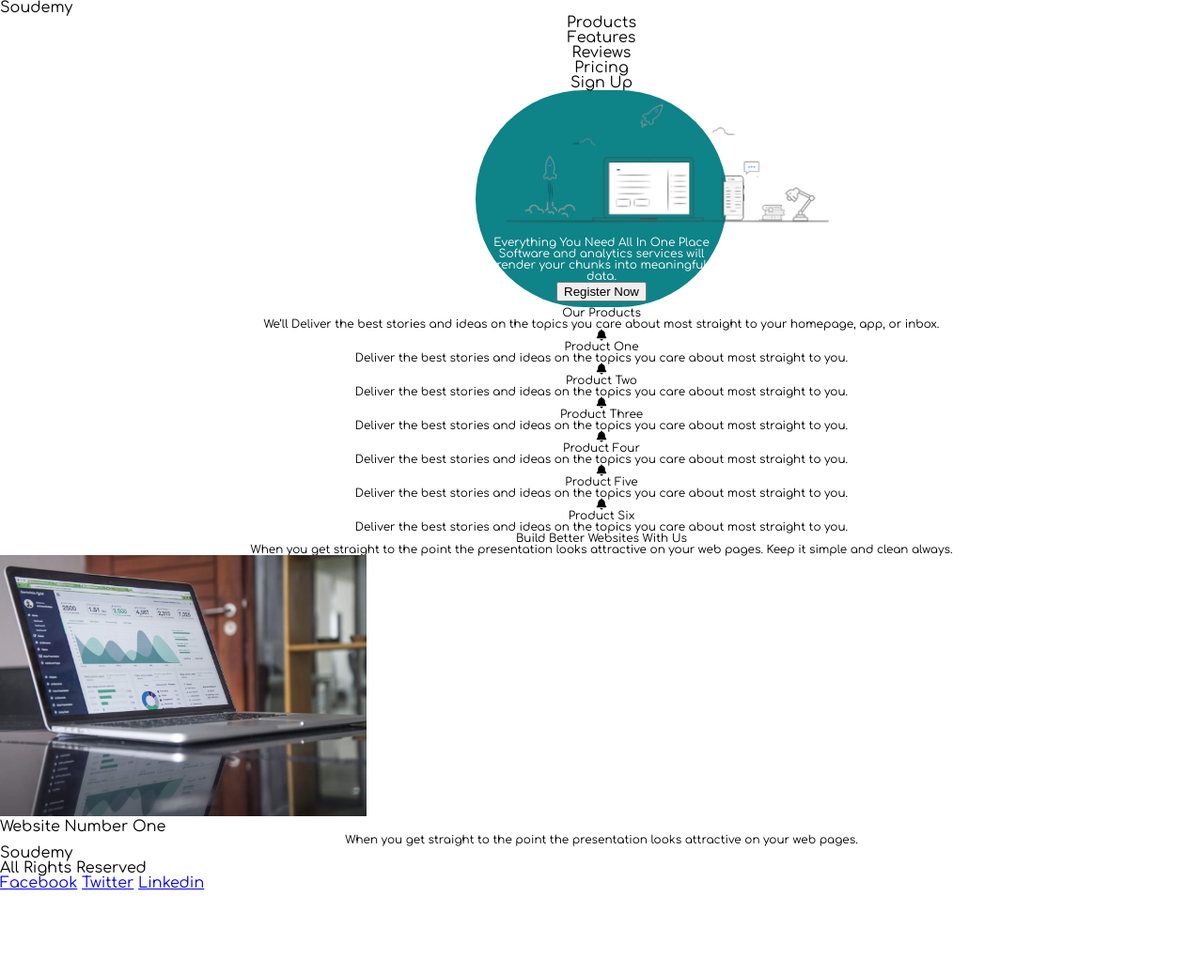
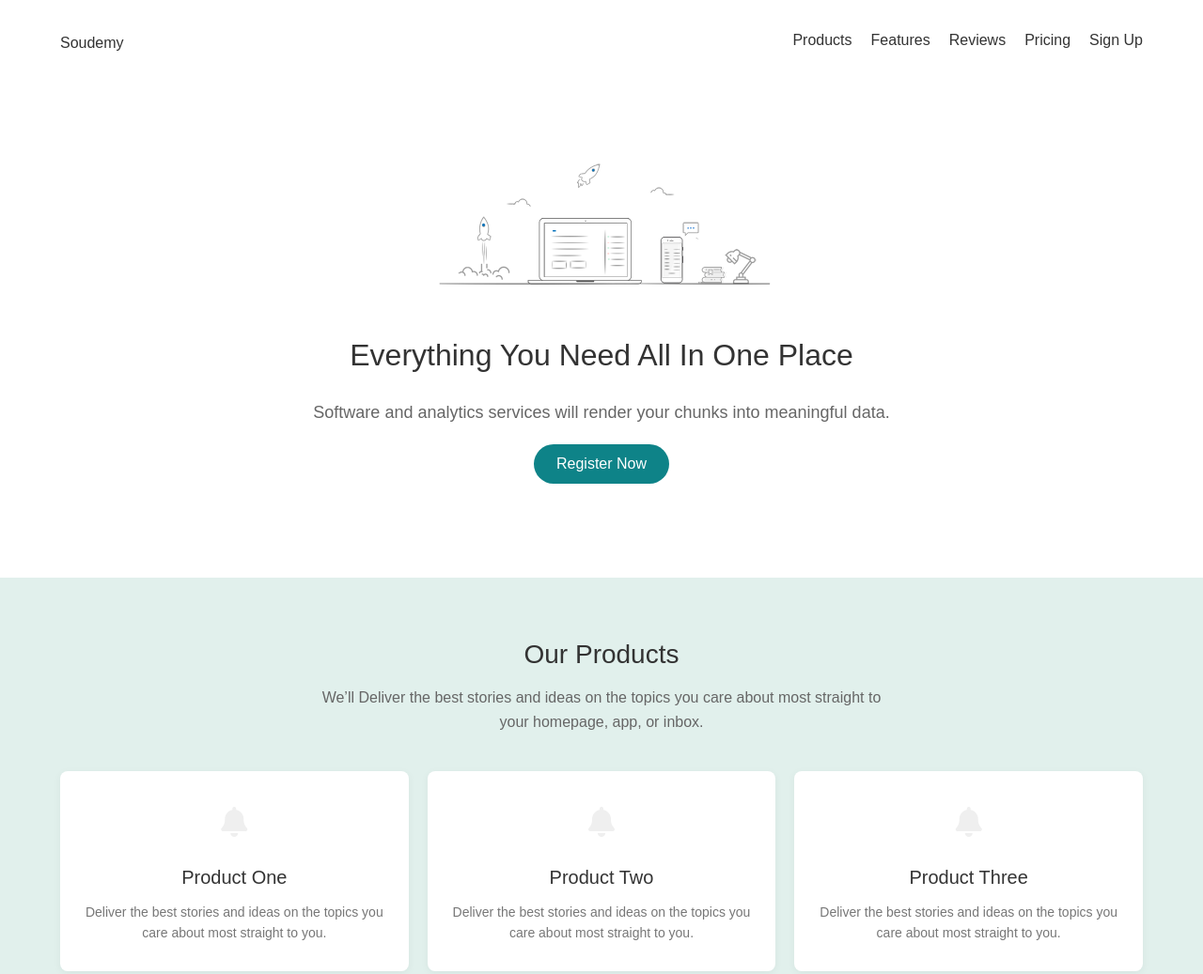
Before and after one commit to Queiroz-joao/atv_soudemy, a plain HTML site: page index.html in a window 1280 px wide. Shown: the top 1037 px of the page at 94% size. Before the commit the page ends 949 px from the top, so only its background shows below. Drawn offline with Linux system fonts and the light colour scheme.

Commit message:
Add files via upload

```diff
--- a/css/style.css
+++ b/css/style.css
@@ -1,37 +1,259 @@
+/* RESET SIMPLES */
+* {
+    margin: 0;
+    padding: 0;
+    box-sizing: border-box;
+  }
 
-@import url('https://fonts.googleapis.com/css2?family=Comfortaa:wght@300..700&display=swap');
-html{
-    font-family: "Comfortaa", sans-serif;
+  body {
+    font-family: 'comfortaa', 'Arial', sans-serif;
+    line-height: 1.6;
+    background-color: #ffffff;
+    color: #333;
+  }
+
+  /* HEADER */
+  header.title {
+    display: flex;
+    justify-content: space-between;
+    align-items: center;
+    padding: 20px 5%;
+    background-color: #ffffff;
+  }
+
+  header.title h1 a {
+    text-decoration: none;
+    color: #333;
+    font-size: 28px;
+    font-weight: bold;
+  }
+
+  header.title nav ul {
+    list-style: none;
+    display: flex;
+    gap: 20px;
+  }
+
+  header.title nav ul li a {
+    text-decoration: none;
+    color: #333;
+    font-weight: bold;
+    font-size: 16px;
+  }
+
+  /* BANNER */
+  .banner {
+    text-align: center;
+    padding: 80px 5%;
+  }
+
+  .banner img {
+    width: 100%;
+    max-width: 400px;
+    margin-bottom: 30px;
+  }
+
+  .banner h2 {
+    font-size: 32px;
+    margin-bottom: 20px;
+  }
+
+  .banner p {
+    font-size: 18px;
+    margin-bottom: 20px;
+    color: #666;
+  }
+
+  .banner button {
+    background-color: #0E8388;
+    color: white;
+    padding: 12px 24px;
+    border: none;
+    border-radius: 25px;
+    font-size: 16px;
+    cursor: pointer;
+  }
+
+  /* PRODUTOS */
+  .produtos {
+    background-color: #e1f0ec;
+    text-align: center;
+    padding: 60px 5%;
+  }
+
+  .produtos h2 {
+    font-size: 28px;
+    margin-bottom: 10px;
+  }
+
+  .produtos > p {
+    font-size: 16px;
+    color: #666;
+    margin-bottom: 40px;
+    max-width: 600px;
+    margin-left: auto;
+    margin-right: auto;
+  }
+
+  /* GRID DOS PRODUTOS */
+  .produtos ul {
+    display: grid;
+    grid-template-columns: repeat(3, 1fr);
+    gap: 20px;
+    margin-top: 30px;
+  }
+
+  .produtos ul li {
+    background-color: white;
+    padding: 30px 20px;
+    border-radius: 8px;
+    box-shadow: 0 2px 8px rgba(0,0,0,0.05);
+  }
+
+  .produtos ul li .icone {
+    font-size: 32px;
+    color: #EFEFEF;
+    margin-bottom: 15px;
+  }
+
+  .produtos ul li h2 {
+    font-size: 20px;
+    margin-bottom: 10px;
+  }
+
+  .produtos ul li p {
+    font-size: 14px;
+    color: #777;
+  }
+
+  /* WEBSITE */
+.website-content {
+    display: flex;
+    align-items: center;
+    justify-content: center;
+    gap: 40px;
+    margin-top: 40px;
+    flex-wrap: wrap;
 }
 
-header nav ul li {
-    text-align: center;
+.website-content img {
+    width: 100%;
+    max-width: 500px;
+    border-radius: 8px;
 }
 
-section img{
-    width: 390px ;
+.website-text {
+    max-width: 400px;
+    text-align: left;
 }
 
-section h2, p {
-    text-align: center;
-    font-size: 12px;
+.website-text h3 {
+    font-size: 24px;
+    margin-bottom: 10px;
 }
 
-section.banner  {
-    text-align: center;
-    color: #FFFFFF;
-    border-radius: 157px;
-    background-color: #0E8388;
-    width: 20%;              /* Ajuste aqui a largura, por exemplo 80% da seção */
-    margin: 0 auto;          /* Centraliza horizontalmente */
-    padding: 6px;           /* Opcional: espaço interno */
+.website-text p {
+    font-size: 16px;
+    color: #666;
 }
 
-section.icone {
-    color:#EFEFEF
-}
+.website {
+    text-align: center;
+    padding: 80px 5%;
+  }
 
-section.class-website {
-    width: 100px;
-    height: 100px;
-}
+  .website h2 {
+    text-align: center;
+    font-size: 28px;
+    margin-bottom: 20px;
+  }
+
+  .website h3 {
+    text-align: right;
+    color: #000000;
+  }
+
+  .website h3 p {
+    text-align: right;
+    font-size: 16px;
+    color: #666;
+    margin-bottom: 40px;
+  }
+
+  .website img {
+    text-align: left;
+    width: 100%;
+    max-width: 600px;
+    border-radius: 8px;
+    margin-bottom: 30px;
+  }
+
+  /* FOOTER */
+  footer {
+    background-color: #CBE4DE;
+    padding: 20 px 5%;
+  }
+
+  .footer-container {
+    display: flex;
+    justify-content: space-between;
+    align-items: center;
+    flex-wrap: wrap;
+  }
+
+  .footer-left {
+    font-size: 24px;
+    color: #000000;
+  }
+
+  .footer-center, .footer-right {
+    font-size: 14px;
+    color: #888888;
+  }
+
+  .footer-right a {
+    text-decoration: none;
+    color: #888888;
+    margin-left: 10px;
+    font-weight: bold;
+    font-size: 14px;
+  }
+
+  .footer-right a:first-child{
+    margin-left: 0;
+  }
+
+  @media (max-width: 768px){
+    .footer-container {
+        flex-direction: column;
+        text-align: center;
+        gap: 10px;
+    }
+    .footer-right a {
+        margin: 0 5px;
+    }
+  }
+
+  /* RESPONSIVO - CELULAR */
+  @media (max-width: 768px) {
+    header.title {
+      flex-direction: column;
+    }
+
+    header.title nav ul {
+      flex-direction: column;
+      align-items: center;
+    }
+
+    .banner h2 {
+      font-size: 24px;
+    }
+
+    .produtos ul {
+      grid-template-columns: 1fr;
+    }
+
+    .website h2 {
+      font-size: 24px;
+    }
+  }
```
